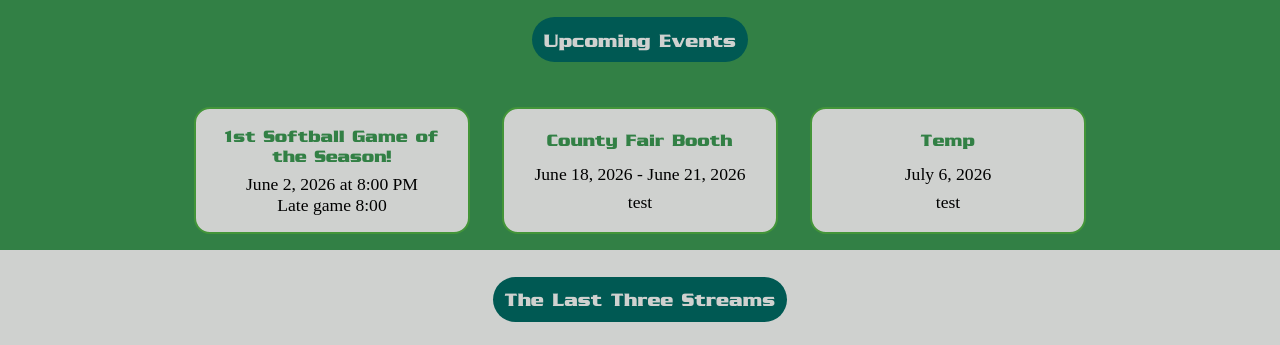
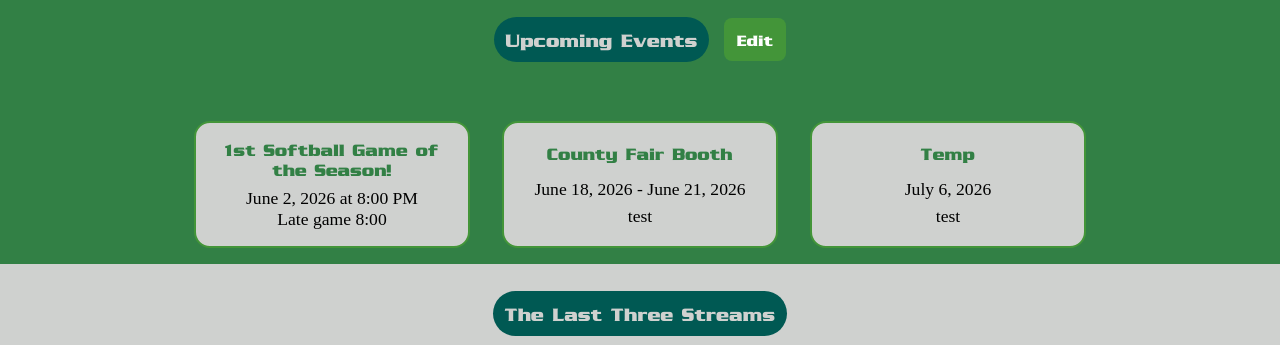
Before and after one commit to ideck802/church_website, a website: page index.html in a window 1280 px wide. Shown: the part 1384-1729 px from the top of the page. Drawn offline with Linux system fonts and the light colour scheme.

Commit message:
edit events button

```diff
--- a/index.html
+++ b/index.html
@@ -179,14 +179,17 @@
     </div>
 
     <div class="events">
-      <p class="title">Upcoming Events</p>
+      <div class="event-title">
+        <p class="title">Upcoming Events</p>
+        <a href="http://sbceventmngr.duckdns.org">Edit</a>
+      </div>
       <!-- arrows that instruct user to scroll to view events on mobile -->
       <div class="arrows hide-large hide-medium">
         <i class="fas fa-arrow-left"></i>
         <p>Swipe</p>
         <i class="fas fa-arrow-right"></i>
       </div>
-      <div class="event-list" id="event-list">
+      <div class="event-list" id="event_list">
         <p>Loading events...</p>
       </div>
     </div>
--- a/js/index.js
+++ b/js/index.js
@@ -16,7 +16,7 @@ function convert24To12Hour(timeString) {
 
 fetch('events.json').then(response => response.json())
   .then(events => {
-    const eventList = document.getElementById('event-list');
+    const eventList = document.getElementById('event_list');
     const sortedEvents = sortEvents(events);
     let html = '';
 
--- a/scss/index.scss
+++ b/scss/index.scss
@@ -851,10 +851,17 @@ main {
 
 		background: $lighter-green;
 
+		.event-title {
+			display: flex;
+
+			flex-direction: row;
+			align-items: center;
+			justify-content: center;
+
+			margin-bottom: 1.5em;
+
 			.title {
 				width: max-content;
-
-			margin-bottom: 1.5em;
 
 				padding: 0.6em;
 
@@ -866,6 +873,26 @@ main {
 
 				font-family: 'Straczynski', 'Open Sans', sans-serif;
 				font-size: 1.2em;
+			}
+
+			a {
+				align-self: center;
+
+				width: max-content;
+
+				margin-left: 15px;
+				padding: 0.8em;
+
+				border-radius: 0.5em;
+
+				background: $light-green;
+
+				color: $white;
+
+				font-family: 'Straczynski', 'Open Sans', sans-serif;
+
+				text-decoration: none;
+			}
 		}
 
 		/* arrows that show user to scroll/drag horizontally to view more events on mobile */
```
Also changed, not shown: css/index.css. Lines whose indentation alone changed are shown as unchanged.
